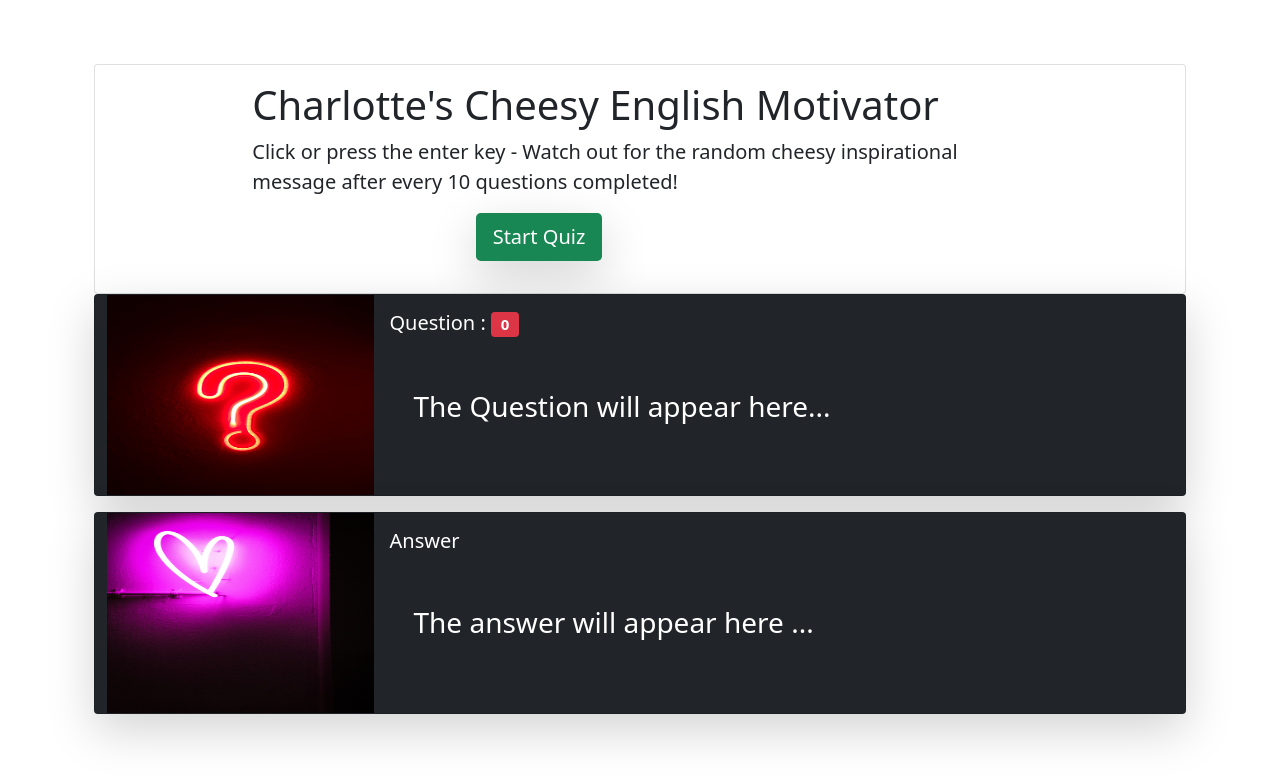
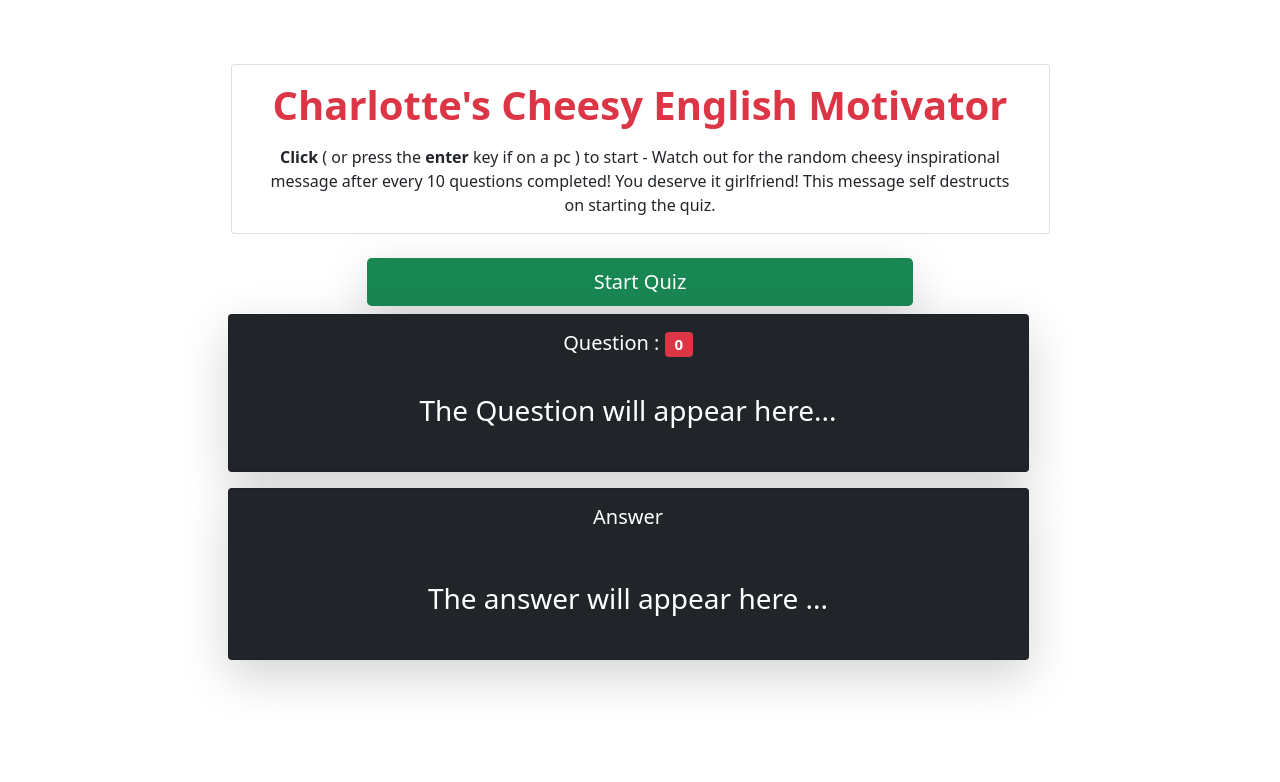
Before and after one commit to drmarkoconnor/englishRevision, a plain HTML site: page index.html in a window 1280 px wide. Drawn offline with nearby package versions, Linux system fonts and the light colour scheme.

Commit message:
tidied up centeriing of all elements and introduced d-none upon start for the main message

```diff
--- a/app.js
+++ b/app.js
@@ -4,6 +4,7 @@
 // VARIABLES
 
 // QUESTION AND ANSWER PARAGRAPHS INSIDE CARD ELEMENTS
+const infoCard = document.querySelector("#infoCard");
 const question = document.querySelector("#question");
 const answer = document.querySelector("#answer");
 
@@ -122,6 +123,7 @@ function btnSwitchers() {
   switch (btnStart.innerText) {
     case "Start Quiz":
       banner.textContent = "";
+      infoCard.classList.add("d-none");
       updateBadge();
       returnRandQ();
       btnStart.textContent = "Show Answer";
--- a/index.html
+++ b/index.html
@@ -14,81 +14,57 @@
   </head>
   <body>
     <div class="container mx-auto mt-5 row">
-      <p
+      <div
         id="banner"
-        class="display-6 bg-success text-center col-md-9 mx-auto text-white"
-      ></p>
-      <div class="card">
-        <div class="card-body">
-          <div class="col-md-8"></div>
-          <h5 class="card-title mx-auto col-md-9 display-6">
+        class="display-6 bg-success text-center mx-auto text-white"
+      ></div>
+      <div id="infoCard" class="card m-3 col-md-9 mx-auto">
+        <div class="card-body text-center">
+          <div>
+            <h5 class="card-title text-danger fw-bold display-6 mb-3">
               Charlotte's Cheesy English Motivator
             </h5>
-          <p class="card-text col-md-9 mx-auto fs-5">
-            Click or press the enter key - Watch out for the random cheesy
-            inspirational message after every 10 questions completed!
+            <p class="card-text mx-auto">
+              <span class="fw-bold">Click</span> ( or press the
+              <span class="fw-bold">enter</span> key if on a pc ) to start -
+              Watch out for the random cheesy inspirational message after every
+              10 questions completed! You deserve it girlfriend! This message
+              self destructs on starting the quiz.
             </p>
+          </div>
+        </div>
+      </div>
+      <div>
         <div class="row">
-            <div class="col-md-4 mx-auto">
           <button
-                class="btn btn-lg mb-3 mx-auto text-white bg-success shadow-lg"
+            class="btn btn-lg m-2 p-2 mx-auto col-6 text-white bg-success shadow-lg"
             id="btnStart"
           >
             Start Quiz
           </button>
         </div>
       </div>
-        </div>
-      </div>
-      <!-- <header class="display-3 text-center mb-3"></header> -->
-      <!-- <div class="row"></div> -->
 
-      <div
-        style="width: 100%; max-height: 50vh"
-        class="card mx-auto shadow-lg bg-dark text-white fs-3 mb-3"
-      >
-        <div class="row g-0">
-          <div class="col-md-3">
-            <img
-              style="width: 100%; max-height: 25vh"
-              class="img-fluid d-none d-md-block"
-              src="q.jpg"
-              alt="..."
-            />
-          </div>
-          <div class="col-md-9">
-            <div class="card-body">
+      <div class="row">
+        <div class="card col-9 mx-auto shadow-lg bg-dark text-white fs-3 mb-3">
+          <div class="card-body text-center">
             <h5 id="qLabel" class="card-title">
               Question : <span id="qCount" class="badge bg-danger">0</span>
             </h5>
-              <p id="question" class="card-text p-4 mt-4">
+            <p id="question" class="card-text p-4">
               The Question will appear here...
             </p>
           </div>
         </div>
-        </div>
-      </div>
 
         <div
-        style="width: 100%; max-height: 50vh"
-        class="card mx-auto shadow-lg bg-dark text-white fs-3 mb-3"
+          class="col-9 card text-center mx-auto shadow-lg bg-dark text-white fs-3"
         >
-        <div class="row g-0">
-          <div class="col-md-3">
-            <img
-              style="width: 100%; max-height: 25vh"
-              class="img-fluid d-none d-md-block"
-              src="heart.jpg"
-              alt="..."
-            />
-          </div>
-          <div class="col-md-9">
           <div class="card-body">
             <h5 class="card-title">Answer</h5>
             <p id="answer" class="card-text p-4 mt-4">
               The answer will appear here ...
             </p>
-            </div>
           </div>
         </div>
       </div>
```
Also changed, not shown: 2 other files. Lines whose indentation alone changed are shown as unchanged.
